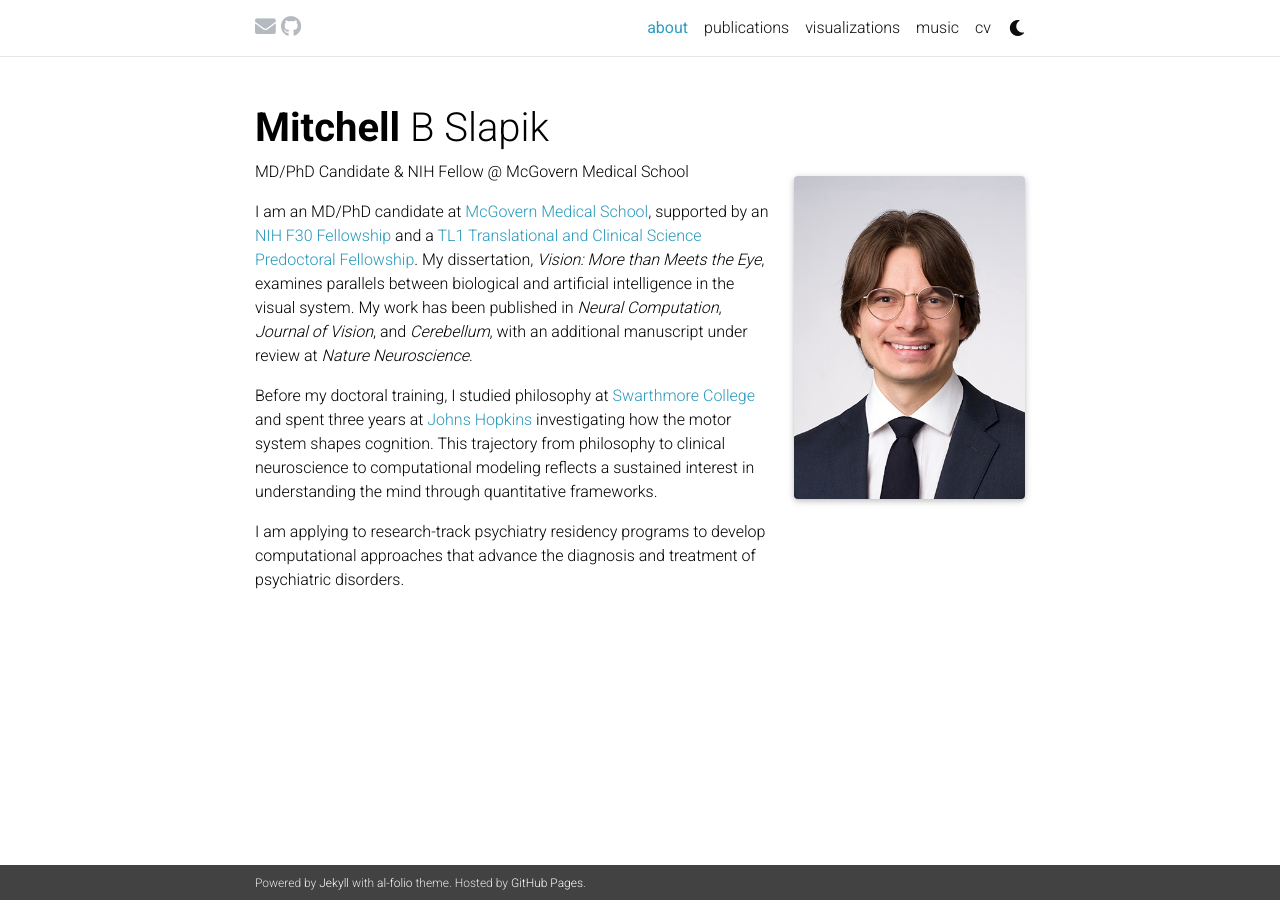
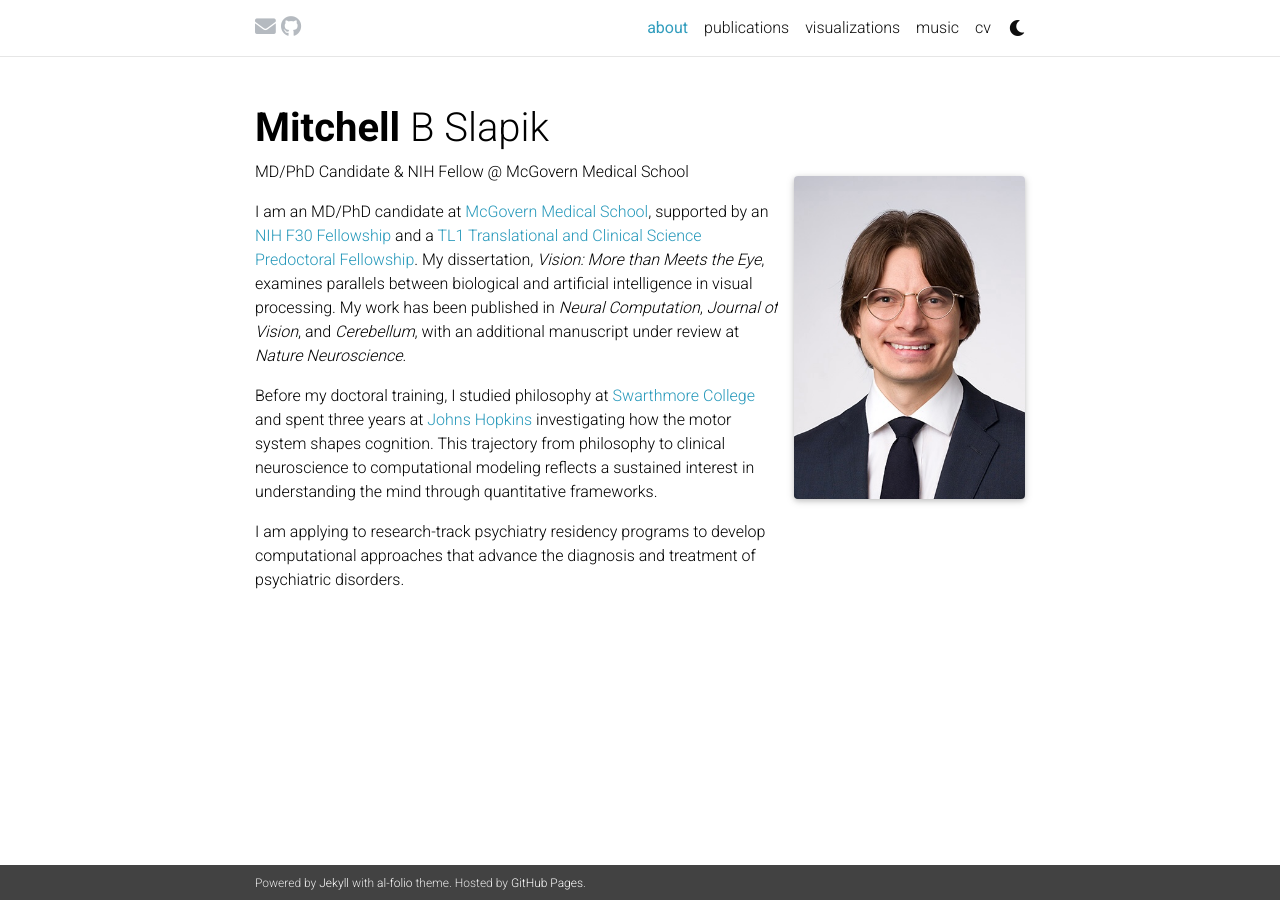
Before and after one commit to mitchellslapik/mitchellslapik.github.io, a Jekyll site: the page built from _pages/about.md, in a window 1280 px wide. Built offline with Jekyll 4.4.1, drawn with Linux system fonts in a browser that asks for light colours; full-size pictures stand in for the smaller copies a plugin makes; comment, search, counter and statistics services are not loaded; a style sheet for code colours, icons or effects is not loaded.

Commit message:
Update about.md

```diff
--- a/_pages/about.md
+++ b/_pages/about.md
@@ -14,7 +14,7 @@ selected_papers: false # includes a list of papers marked as "selected={true}"
 social: false  # includes social icons at the bottom of the page
 ---
 
-<p>I am an MD/PhD candidate at <a href="https://med.uth.edu/">McGovern Medical School</a>, supported by an <a href="https://researchtraining.nih.gov/programs/fellowships/F30">NIH F30 Fellowship</a> and a <a href="https://www.uth.edu/ccts/education-training/tl1-program">TL1 Translational and Clinical Science Predoctoral Fellowship</a>. My dissertation, <em>Vision: More than Meets the Eye</em>, examines parallels between biological and artificial intelligence in the visual system. My work has been published in <em>Neural Computation</em>, <em>Journal of Vision</em>, and <em>Cerebellum</em>, with an additional manuscript under review at <em>Nature Neuroscience</em>.</p>
+<p>I am an MD/PhD candidate at <a href="https://med.uth.edu/">McGovern Medical School</a>, supported by an <a href="https://researchtraining.nih.gov/programs/fellowships/F30">NIH F30 Fellowship</a> and a <a href="https://www.uth.edu/ccts/education-training/tl1-program">TL1 Translational and Clinical Science Predoctoral Fellowship</a>. My dissertation, <em>Vision: More than Meets the Eye</em>, examines parallels between biological and artificial intelligence in visual processing. My work has been published in <em>Neural Computation</em>, <em>Journal of Vision</em>, and <em>Cerebellum</em>, with an additional manuscript under review at <em>Nature Neuroscience</em>.</p>
 
 <p>Before my doctoral training, I studied philosophy at <a href="https://www.swarthmore.edu/">Swarthmore College</a> and spent three years at <a href="https://www.jhu.edu/">Johns Hopkins</a> investigating how the motor system shapes cognition. This trajectory from philosophy to clinical neuroscience to computational modeling reflects a sustained interest in understanding the mind through quantitative frameworks.</p>
 
```
